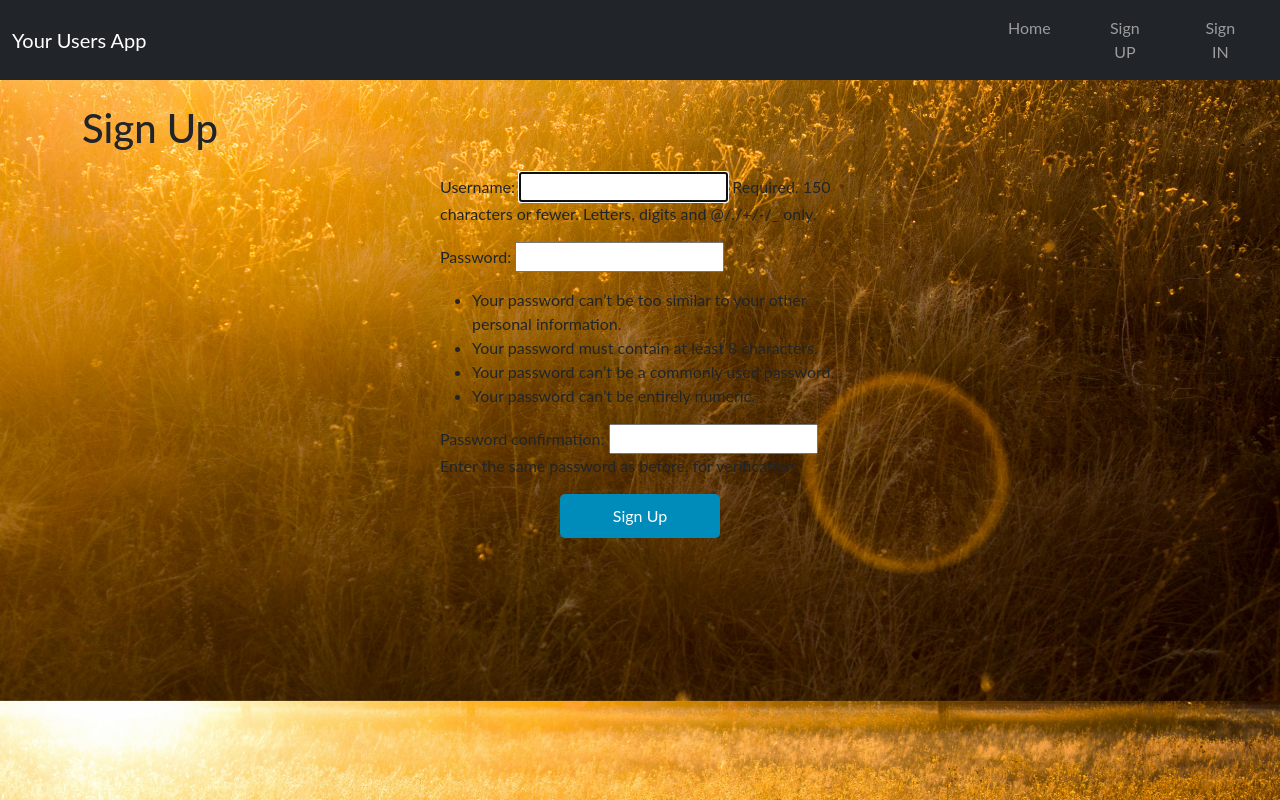
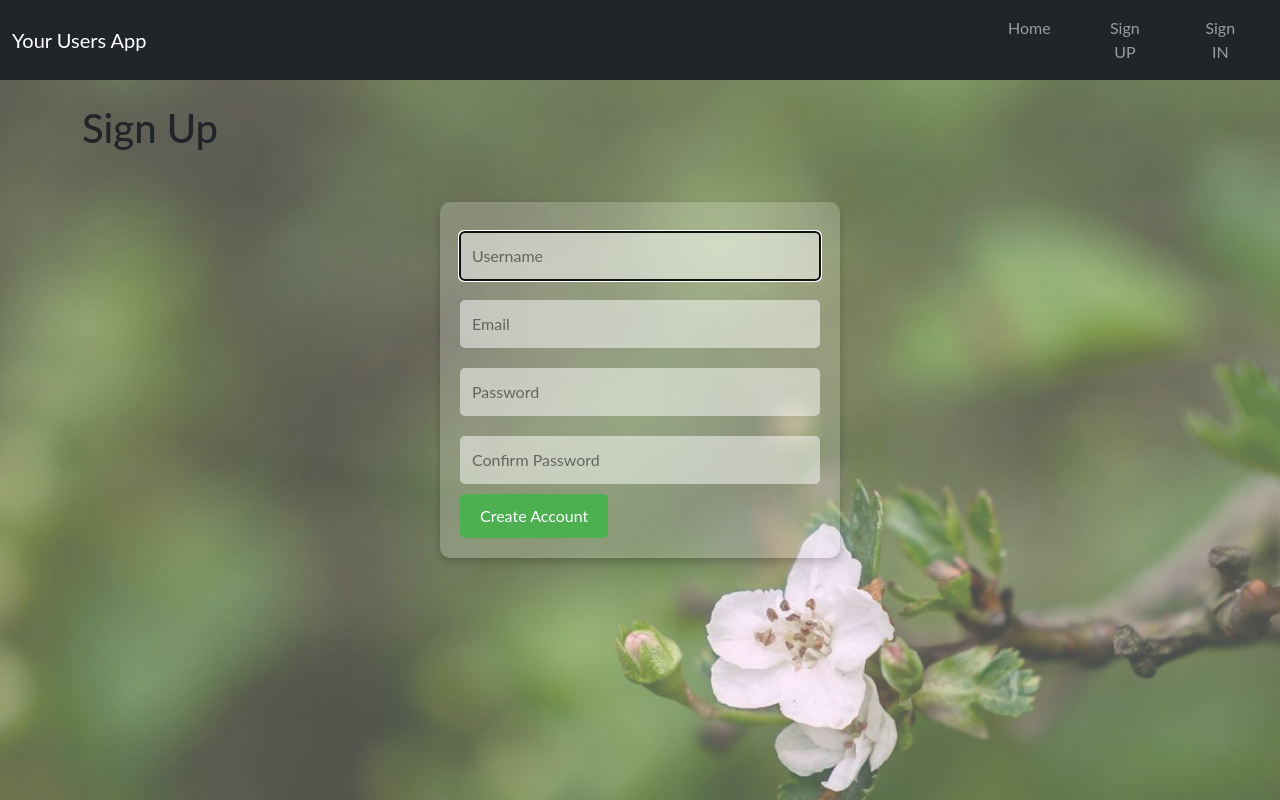
Before and after one commit to codigo-ba/djangos, a Django app: page /signup/ in a window 1280 px wide. Run offline with Django 5.2, Linux system fonts and the light colour scheme.

Commit message:
style's changes

```diff
--- a/users_app/static/css/styles.css
+++ b/users_app/static/css/styles.css
@@ -1,109 +1,161 @@
-body {
-    background-image: url('/users_app/static/images/backphoto.jpg');
-    background-size: cover;
-    background-position: center;
-    font-family: lato;
+/* Configuración básica de la página */
+html, body {
+    height: 100%; /* Asegura que html y body ocupen toda la altura de la ventana */
     margin: 0;
     padding: 0;
+    overflow: hidden; /* Evita barras de desplazamiento opcionales */
+    font-family: 'Lato', sans-serif;
+    position: relative;
+}
 
+body::before {
+    content: ""; /* Necesario para que el pseudo-elemento aparezca */
+    position: absolute;
+    top: 0;
+    left: 0;
+    width: 100%;
+    height: 100%;
+    background-image: url('../images/backphoto3.jpg');
+    background-size: cover;
+    background-repeat: no-repeat;
+    background-position: center;
+    opacity: 0.7;
+    z-index: -1; /* Para que el fondo quede detrás del contenido */
 }
+
+/* Estilos de navegación */
 nav {
     background-color: #333;
     overflow: hidden;
+    position: relative; /* Para estar por encima del pseudo-elemento */
+    z-index: 1; /* Prioridad sobre el fondo */
 }
+
 nav ul {
     margin: 0;
     padding: 0;
     list-style: none;
     display: flex;
 }
+
 nav ul li {
     flex: 1;
 }
+
 nav ul li a {
     color: white;
     text-align: center;
     padding: 14px;
+    text-decoration: none;
     display: block;
-    text-decoration: none;
+    margin: 0 15px; /* Espacio entre los enlaces */
     transition: background-color 0.3s ease; /* Transición suave */
+}
 
-    margin: 0 15px; /* Espacio entre los enlaces */
-}
 nav ul li a:hover {
     background-color: #575757;
     border-radius: 20px; /* Bordes redondeados */
 }
+
+/* Contenido general */
 .content {
     padding: 20px;
     text-align: center;
 }
-.button-link {
-    margin-right: 10px;
+
+/* Estilo general para botones */
+.button-link,
+form button {
     background-color: #4CAF50;
     color: white;
     padding: 10px 20px;
+    text-align: center;
     text-decoration: none;
+    border: none;
     border-radius: 5px;
+    cursor: pointer;
+    transition: background-color 0.3s ease, transform 0.3s ease; /* Animación */
     display: inline-block;
-    transition: background-color 0.3s ease; /* Transición suave */
 }
-.button-link:hover {
-    background-color: #45a049;
+
+.button-link:hover,
+form button:hover {
+    background-color: #45a049; /* Cambio de color al hacer hover */
+    transform: scale(1.05); /* Agrandamiento sutil */
 }
+
+/* Botón secundario */
 .secondary-button {
     background-color: #008CBA;
 }
+
 .secondary-button:hover {
     background-color: #007ba7;
 }
 
-form {
-    margin-top: 20px;
-    text-align: left;
-    width: 400px;
-    margin-left: auto;
-    margin-right: auto;
+/* Reglas de estilo para el contenedor principal */
+.home-container {
+    display: flex; /* Activa flexbox */
+    flex-direction: column; /* Alinea los elementos verticalmente */
+    justify-content: flex-start; /* Centra verticalmente el contenido */
+    align-items: center; /* Centra horizontalmente el contenido */
+    min-height: 100vh; /* Hace que el contenedor ocupe toda la altura de la ventana */
+    padding-top: 10dvh; /* Añade un espacio superior para colocarlo más arriba */
+    text-align: center; /* Asegura que el texto esté centrado */
+    box-sizing: border-box; /* Incluye padding y border en las dimensiones */
+}
+/* Estilo para titulo animado*/
+.supertext h1{
+    font-size: 7.5rem;
+    font-weight: 900;
+    color: rgba(255, 255, 255, 0.1); /* Color blanco con opacidad */
+    background-image: url('../images/backphoto.jpg');
+    background-repeat: repeat-x; /* Repite la imagen horizontalmente */
+    background-clip: text; /* Aplica la imagen al texto */
+    -webkit-background-clip: text; /* Para compatibilidad con WebKit */
+    animation: text-animation 15s linear infinite; /* Animación */
+}
+@keyframes text-animation {
+    0% {
+        background-position: 0 0; /* Comienza en la posición inicial */
+    }
+    100% {
+        background-position: 100% 0; /* Termina en la posición final */
+    }
 }
 
-form button {
-    background-color: #008CBA;
-    color: white;
-    padding: 10px 20px;
-    border: none;    .button-link {
-        margin-right: 10px;
-        background-color: #4CAF50;      /* Color principal */
-        color: white;
-        padding: 10px 20px;
-        text-decoration: none;
-        border-radius: 5px;
-        display: inline-block;
-        transition: background-color 0.3s ease; /* Transición suave */
-    }
 
-    .button-link:hover {
-        background-color: #45a049;      /* Color al hacer hover */
-    }
+/* Estilo general para formularios */
+form {
+    width: 100%; /* Asegura que el formulario abarque todo el contenedor */
+    margin: 0 auto; /* Centrado horizontal */
+    box-sizing: border-box; /* Incluye el padding en el ancho */
 
-    .secondary-button {
-        background-color: #008CBA;      /* Color secundario */
-    }
-
-    .secondary-button:hover {
-        background-color: #007ba7;      /* Color al hacer hover */
-    }
-    border-radius: 5px;
-    cursor: pointer;
-    display: block;
-    margin-top: 10px;
-    width: 40%;
-    margin: 10px auto;
 }
 
-form button:hover {
-    background-color: #007ba7;
+/* Campos del formulario */
+.input-field {
+    width: 100%;
+    padding: 12px;
+    margin: 10px 0;
+    border: none;
+    border-radius: 5px;
+    background: rgba(255, 255, 255, 0.5); /* Fondo transparente */
+    font-size: 16px;
+    box-sizing: border-box;
+    transition: transform 0.3s ease, background-color 0.3s ease; /* Animación */
 }
 
+.input-field:hover {
+    transform: translateY(-3px); /* Movimiento sutil hacia arriba */
+    background-color: rgba(255, 255, 255, 0.7); /* Fondo más opaco al hacer hover */
+}
+
+.input-field::placeholder {
+    color: rgba(0, 0, 0, 0.5); /* Placeholder con opacidad */
+}
+
+/* Alertas de error */
 .alert {
     color: #721c24;
     background-color: #f8d7da;
@@ -112,4 +164,16 @@ form button:hover {
     margin-bottom: 1rem;
     border: 1px solid transparent;
     border-radius: 0.25rem;
-    }
+}
+
+/* Contenedor del formulario */
+.form-container {
+    background: rgba(255, 255, 255, 0.2); /* Transparente */
+    padding: 20px;
+    border-radius: 10px;
+    width: 100%; /*Hacer q ocupe el ancho completo*/
+    max-width: 400px; /* Establece un máximo ancho */
+    margin: 50px auto;
+    box-shadow: 0 4px 8px rgba(0, 0, 0, 0.2); /* Sombra */
+    box-sizing: border-box; /* Incluye el padding en el ancho */
+}
--- /dev/null
+++ b/users_app/user_stuff/forms.py
@@ -0,0 +1,48 @@
+from django import forms
+from django.contrib.auth.forms import UserCreationForm, AuthenticationForm
+from django.contrib.auth.models import User
+
+class SignUpForm(UserCreationForm):
+    username = forms.CharField(
+        widget=forms.TextInput(attrs={
+            'class': 'input-field',
+            'placeholder': 'Username',
+        })
+    )
+    email = forms.EmailField(
+        widget=forms.EmailInput(attrs={
+            'class': 'input-field',
+            'placeholder': 'Email',
+        })
+    )
+    password1 = forms.CharField(
+        widget=forms.PasswordInput(attrs={
+            'class': 'input-field',
+            'placeholder': 'Password',
+        })
+    )
+    password2 = forms.CharField(
+        widget=forms.PasswordInput(attrs={
+            'class': 'input-field',
+            'placeholder': 'Confirm Password',
+        })
+    )
+
+    class Meta:
+        model = User
+        fields = ('username', 'email', 'password1', 'password2')
+
+
+class SignInForm(AuthenticationForm):
+    username = forms.CharField(
+        widget=forms.TextInput(attrs={
+            'class': 'input-field',
+            'placeholder': 'Username',
+        })
+    )
+    password = forms.CharField(
+        widget=forms.PasswordInput(attrs={
+            'class': 'input-field',
+            'placeholder': 'Password',
+        })
+    )
--- a/users_app/user_stuff/templates/home.html
+++ b/users_app/user_stuff/templates/home.html
@@ -1,8 +1,10 @@
 {% extends 'layout.html' %}
 
 {% block content %}
-<div class="container text-center mt-5">
-    <h1 class="mb-4">Welcome!</h1>
+<div class="container home-container text-center mt-5">
+    <div class="supertext">
+        <h1 class="mb-4">Welcome!</h1>
+    </div>
     <p class="mb-4">
         If you're here, you probably want to see what I have for you!<br>
         Do the honors, and log IN or UP!
--- a/users_app/user_stuff/templates/layout.html
+++ b/users_app/user_stuff/templates/layout.html
@@ -1,3 +1,4 @@
+{% load static %}
 <!DOCTYPE html>
 <html lang="en">
 <head>
@@ -6,7 +7,7 @@
     <title>Your Users App</title>
     <!-- Bootstrap CSS -->
     <link href="https://cdn.jsdelivr.net/npm/bootstrap@5.3.0/dist/css/bootstrap.min.css" rel="stylesheet">
-    {% load static %}
+
     <!-- Tus estilos personalizados -->
     <link rel="stylesheet" href="{% static 'css/styles.css' %}">
 </head>
--- a/users_app/user_stuff/templates/signup.html
+++ b/users_app/user_stuff/templates/signup.html
@@ -1,27 +1,35 @@
 {% extends 'layout.html' %}
-
 {% block content %}
 
 <h1>Sign Up</h1>
+
+<!-- Muestra errores si los hay -->
 {% if form.errors %}
     <div class="alert alert-danger">
         {% for field in form %}
             {% for error in field.errors %}
-                    <p>{{ error |escape }}</p>
+                <p>{{ error|escape }}</p>
             {% endfor %}
         {% endfor %}
         {% if form.non_field_errors %}
-                {% for error in non_field_errors %}
-                    <p>{{ error |escape }}</p>
+            {% for error in form.non_field_errors %}
+                <p>{{ error|escape }}</p>
             {% endfor %}
         {% endif %}
     </div>
 {% endif %}
 
-    <form action="{% url 'signup' %}" method="post">
+<!-- Contenedor personalizado para el formulario -->
+<div class="form-container">
+    <form method="post" action="{% url 'signup' %}">
         {% csrf_token %}
-        {{ form.as_p }}
-        <button type="submit">Sign Up</button>
+        <!-- Renderiza los campos usando el nuevo formulario personalizado -->
+        {{ form.username }}
+        {{ form.email }}
+        {{ form.password1 }}
+        {{ form.password2 }}
+        <button type="submit" class="button-link">Create Account</button>
     </form>
+</div>
 
 {% endblock %}
--- a/users_app/user_stuff/views.py
+++ b/users_app/user_stuff/views.py
@@ -1,6 +1,7 @@
 from django.shortcuts import render, redirect
-from django.contrib.auth.forms import UserCreationForm, AuthenticationForm
+from django.contrib.auth.forms import UserCreationForm
 from django.contrib.auth import login, logout
+from .forms import SignUpForm, SignInForm
 
 # Create your views here.
 def home(request):
@@ -9,7 +10,7 @@ def home(request):
 
 def signup(request):
     if request.method == 'POST':
-        form = UserCreationForm(request.POST)
+        form = SignUpForm(request.POST)
         if form.is_valid():
             user = form.save()
             login(request, user)
@@ -17,7 +18,7 @@ def signup(request):
         else:
             return render(request, 'signup.html', {'form': form})
     else:
-        form = UserCreationForm()
+        form = SignUpForm()
         return render(request, 'signup.html', {'form': form})
 
 
@@ -27,7 +28,7 @@ def reservation(request):
 
 def signin(request):
     if request.method == 'POST':
-        form = AuthenticationForm(request, data=request.POST)
+        form = SignInForm(request, data=request.POST)
         if form.is_valid():
             user = form.get_user()
             login(request, user)
@@ -35,7 +36,7 @@ def signin(request):
         else:
             return render(request, 'signin.html', {'form': form})
     else:
-        form = AuthenticationForm()
+        form = SignInForm()
         return render(request, 'signin.html', {'form': form})
 
 
```
Also changed, not shown: users_app/user_stuff/templates/signin.html (+11 -7 lines), users_app/db.sqlite3, users_app/static/images/backphoto3.jpg (added). Lines whose indentation alone changed are shown as unchanged.
